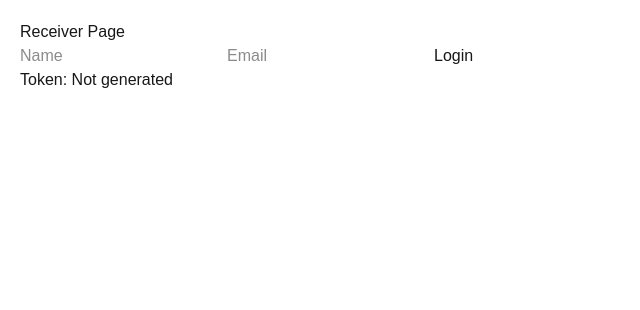
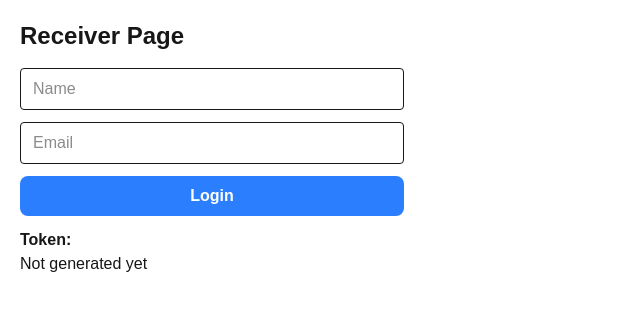
Before and after one commit to Vasanthi123-M/ReceiverPush, a Next.js app: page / in a window 1280 px wide. Shown: the top 310 px of the page, without its empty margins (0-640 px from the left). Built offline with nearby package versions, Linux system fonts and the light colour scheme; no server answers.

Commit message:
after change

```diff
--- a/src/app/page.js
+++ b/src/app/page.js
@@ -260,14 +260,11 @@
 // }
 
 
+"use client";
 
-
-
-
-"use client";
 import { useEffect, useState } from "react";
 import { messaging } from "@/lib/firebaseClient";
-import { getToken, onMessage } from "firebase/messaging";
+import { getToken, deleteToken, onMessage } from "firebase/messaging";
 
 const BACKEND_URL = process.env.NEXT_PUBLIC_BACKEND_URL;
 
@@ -276,16 +273,20 @@ export default function ReceiverPage() {
   const [email, setEmail] = useState("");
   const [token, setToken] = useState("");
 
-  // Foreground notifications
+  // 🔹 Foreground notifications
   useEffect(() => {
     if (!messaging) return;
     const unsub = onMessage(messaging, (payload) => {
-      alert(`${payload.notification?.title || "Notification"} - ${payload.notification?.body || ""}`);
+      alert(
+        `${payload.notification?.title || "Notification"} - ${
+          payload.notification?.body || ""
+        }`
+      );
     });
     return () => unsub();
   }, []);
 
-  // Load user and generate token only if missing
+  // 🔹 Refresh token on page load
   useEffect(() => {
     const saved = localStorage.getItem("user_data");
     if (!saved) return;
@@ -296,58 +297,103 @@ export default function ReceiverPage() {
 
     (async () => {
       try {
-        // Only generate token if missing
-        let newToken = parsed.token;
-        if (!newToken) {
-          newToken = await getToken(messaging, { vapidKey: process.env.NEXT_PUBLIC_FIREBASE_VAPID });
-        }
+        // Delete old token from Firebase
+        await deleteToken(messaging);
+
+        // Get new token
+        const newToken = await getToken(messaging, {
+          vapidKey: process.env.NEXT_PUBLIC_FIREBASE_VAPID,
+        });
 
         if (newToken) {
           setToken(newToken);
-          localStorage.setItem("user_data", JSON.stringify({ ...parsed, token: newToken }));
 
-          // Save to backend
+          // Save updated token in localStorage
+          localStorage.setItem(
+            "user_data",
+            JSON.stringify({ ...parsed, token: newToken })
+          );
+
+          // Save to backend (update token for this user)
           await fetch(`${BACKEND_URL}/api/save-token`, {
             method: "POST",
             headers: { "Content-Type": "application/json" },
-            body: JSON.stringify({ name: parsed.name, email: parsed.email, token: newToken }),
+            body: JSON.stringify({
+              name: parsed.name,
+              email: parsed.email,
+              token: newToken,
+            }),
           });
 
-          console.log("Token saved:", newToken);
+          console.log("Token refreshed & saved:", newToken);
         }
       } catch (err) {
-        console.error("Token error:", err);
+        console.error("Token refresh error:", err);
       }
     })();
   }, []);
 
+  // 🔹 First-time register
   async function register() {
     if (!name) return alert("Enter your name");
+
     try {
-      const newToken = await getToken(messaging, { vapidKey: process.env.NEXT_PUBLIC_FIREBASE_VAPID });
+      await deleteToken(messaging);
+
+      const newToken = await getToken(messaging, {
+        vapidKey: process.env.NEXT_PUBLIC_FIREBASE_VAPID,
+      });
+
       setToken(newToken);
 
+      // Save to backend
       await fetch(`${BACKEND_URL}/api/save-token`, {
         method: "POST",
         headers: { "Content-Type": "application/json" },
         body: JSON.stringify({ name, email, token: newToken }),
       });
 
-      localStorage.setItem("user_data", JSON.stringify({ name, email, token: newToken }));
+      // Save to localStorage
+      localStorage.setItem(
+        "user_data",
+        JSON.stringify({ name, email, token: newToken })
+      );
+
+      console.log("Registered & token saved:", newToken);
       alert("✅ Registered & Token Saved");
     } catch (err) {
-      console.error(err);
+      console.error("Registration error:", err);
       alert("Registration failed: " + err.message);
     }
   }
 
   return (
     <main style={{ padding: 20 }}>
-      <h1>Receiver Page</h1>
-      <input placeholder="Name" value={name} onChange={(e) => setName(e.target.value)} />
-      <input placeholder="Email" value={email} onChange={(e) => setEmail(e.target.value)} />
-      <button onClick={register}>Login</button>
-      <p>Token: {token || "Not generated"}</p>
+      <h1 className="font-bold text-2xl mb-4">Receiver Page</h1>
+      <div className="flex flex-col gap-3 max-w-sm">
+        <input
+          placeholder="Name"
+          value={name}
+          onChange={(e) => setName(e.target.value)}
+          className="px-3 py-2 border rounded"
+        />
+        <input
+          placeholder="Email"
+          value={email}
+          onChange={(e) => setEmail(e.target.value)}
+          className="px-3 py-2 border rounded"
+        />
+        <button
+          onClick={register}
+          className="px-3 py-2 font-bold cursor-pointer bg-blue-500 hover:bg-blue-400 text-white rounded-lg"
+        >
+          Login
+        </button>
+        <div>
+          <strong>Token:</strong>
+          <p className="break-all">{token || "Not generated yet"}</p>
+        </div>
+      </div>
     </main>
   );
 }
```
